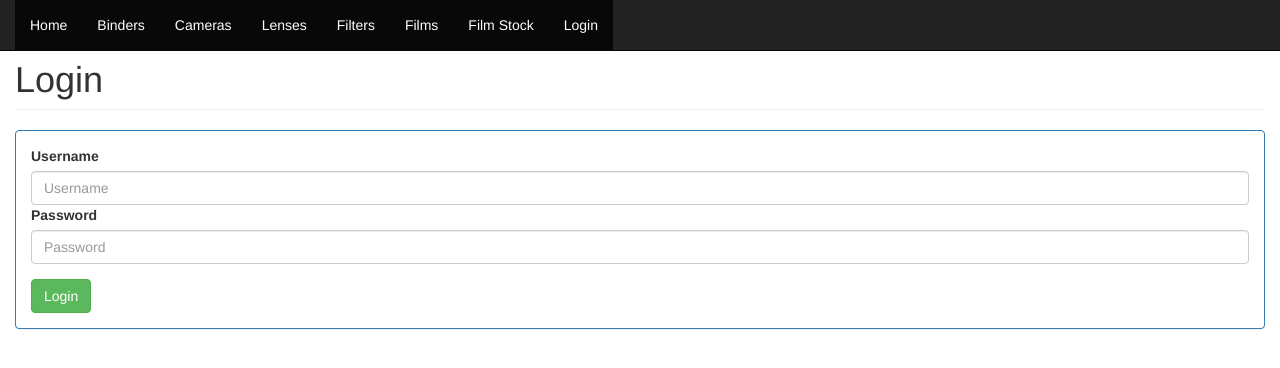
After one commit to m00dawg/filmlog, a Flask app: page /login in a window 1280 px wide. The commit adds this page. Shown: the top 368 px of the page. Run offline with Flask 2, Linux system fonts and the light colour scheme; parts of the project's set-up code (start-up, migrations or seed data) failed here and were passed over; some libraries are stand-ins or nearby versions.

Commit message:
Super basic user auth

```diff
--- a/filmlog/templates/base.html
+++ b/filmlog/templates/base.html
@@ -25,6 +25,11 @@
             <li class="active"><a href="/filters">Filters</a></li>
             <li class="active"><a href="/filmtypes">Films</a></li>
             <li class="active"><a href="/filmstock">Film Stock</a></li>
+            {% if current_user.is_authenticated %}
+              <li class="active"><a href="/logout">Logout</a></li>
+            {% else %}
+              <li class="active"><a href="/login">Login</a></li>
+            {% endif %}
           </ul>
         </div>
       </div>
@@ -37,15 +42,6 @@
       <div class="col-md-12 main">
         <div id="content">
           <br />
-
-          {% if current_user.is_authenticated %}
-          <h1>IS AUTHENTICATED</h1>
-          {% else %}
-          <h1>NO</h1>
-          {% endif %}
-          {{ current_user }}
-          {{ current_user.userID }}
-
           {% block content %}
           {% endblock %}
         </div>
--- /dev/null
+++ b/filmlog/templates/users/login.html
@@ -0,0 +1,26 @@
+{% extends "base.html" %}
+
+{% block content %}
+<h1 class="page-header">Login</h1>
+<div class="panel panel-primary">
+  <div class="panel-body">
+    <form role="form" class="form-horizontal"
+      action="/login"
+      method="POST">
+      <div class="form-group">
+        <div class="col-sm-12">
+          <label>Username</label>
+          <input type="text" class="form-control" placeholder="Username" name="username" aria-describedby="Username">
+        </div>
+        <div class="col-sm-12">
+          <label>Password</label>
+          <input type="password" class="form-control" placeholder="Password" name="password" aria-describedby="Password">
+        </div>
+      </div>
+      <div class="button-bar">
+        <button class="btn btn-success" action="submit">Login</button>
+      </div>
+    </form>
+  </div>
+</div>
+{% endblock %}
--- /dev/null
+++ b/filmlog/users.py
@@ -0,0 +1,61 @@
+from flask import request, render_template, redirect, url_for, flash, abort
+from sqlalchemy.sql import select, text, func
+import os, re
+from flask_login import LoginManager, login_user, logout_user, UserMixin
+
+from werkzeug.security import generate_password_hash, \
+     check_password_hash
+
+from filmlog import app
+from filmlog import database
+from filmlog import functions
+
+engine = database.engine
+
+class User(UserMixin):
+    def __init__(self, userID):
+        self.id = userID
+
+    def get_id(self):
+        return unicode(self.id)
+
+    def get(userID):
+        return self.id
+
+    def set_password(self, password_cleartest):
+        self.password = generate_password_hash(password_cleartest)
+
+    def check_password(self, password):
+        return check_password_hash(self.password, password)
+
+login_manager = LoginManager()
+login_manager.init_app(app)
+login_manager.login_view = "login"
+
+@login_manager.user_loader
+def load_user(user_id):
+    return User(user_id)
+
+@login_manager.unauthorized_handler
+def unauthorized():
+    # do stuff
+    return redirect("/login")
+
+@app.route('/login', methods=['GET', 'POST'])
+def login():
+    if request.method == 'POST':
+        username = request.form.get('username')
+        password = request.form.get('password')
+        qry = text("""SELECT userID, password FROM Users
+                WHERE username = :username""")
+        user = engine.execute(qry, username=username).fetchone()
+        if user:
+            if check_password_hash(user.password, password):
+                login_user(User(user.userID))
+                return redirect("/")
+    return render_template('users/login.html')
+
+@app.route('/logout', methods=['GET'])
+def logout():
+    logout_user()
+    return redirect("/")
--- a/requirements.txt
+++ b/requirements.txt
@@ -3,5 +3,7 @@ Flask>=0.11.1
 Flask-SQLAlchemy>=2.1
 Flask-Cors>=3.0.0
 Flask-Login
-MySQL-python>=1.2.5
+#MySQL-python>=1.2.5
+mysqlclient
+werkzeug
 uwsgi
```
Also changed, not shown: filmlog-new.sql (+4 -3 lines), filmlog/__init__.py (+1 -12 lines), filmlog/templates/test.html (added, +12 -0 lines), filmlog/views.py (+1 -22 lines).
